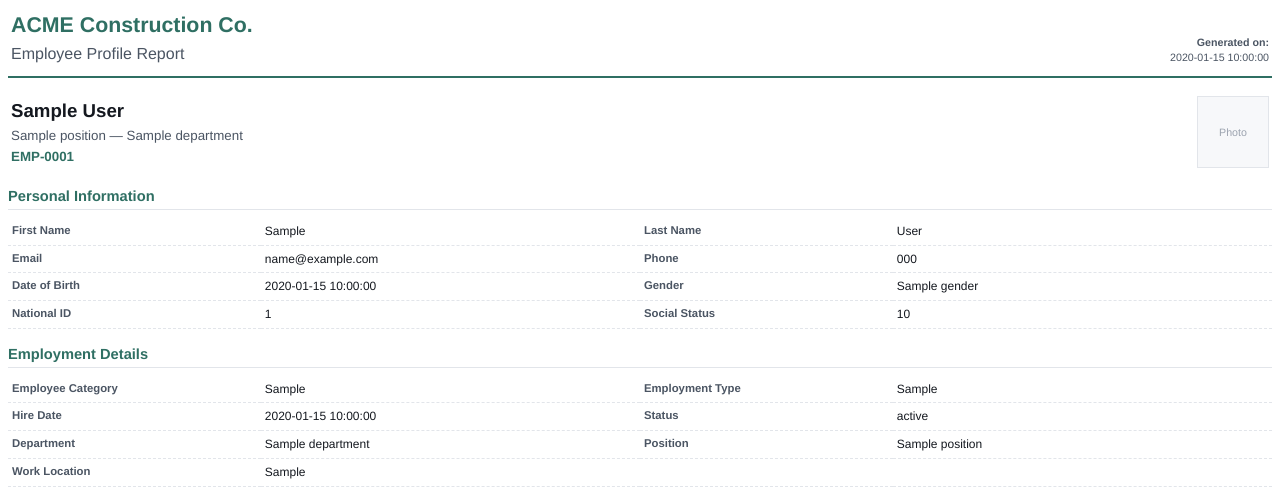
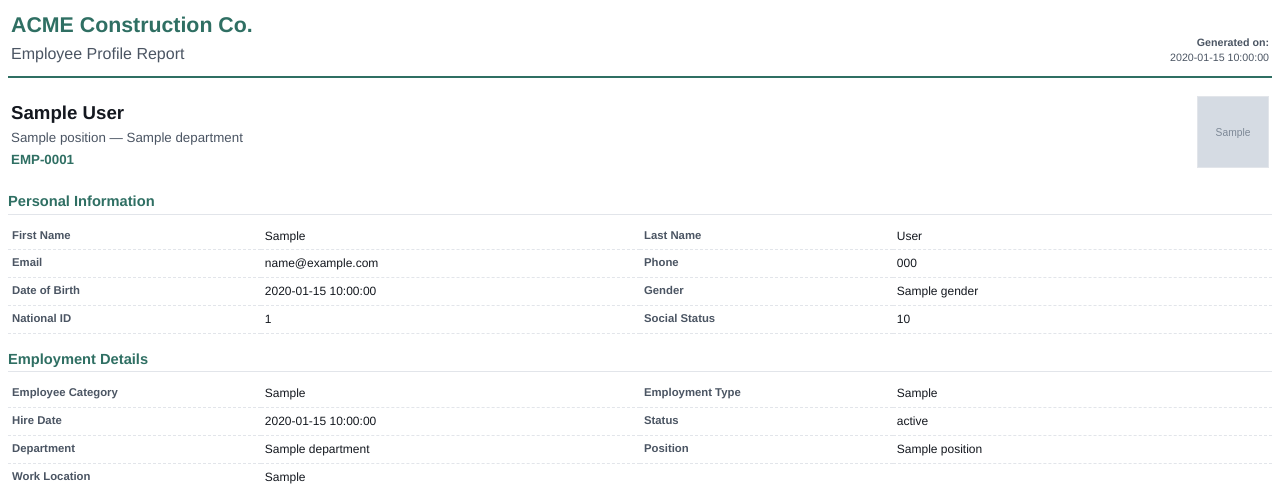
Before and after one commit to RoshD-08/employee_crud, a Flask app: template templates/profile_pdf.html in a window 1280 px wide. Shown: the top 490 px of the page. Run offline with Flask 3, Linux system fonts and the light colour scheme; the template is opened without the code that fills it: most values are stand-ins (such as "Sample title", 1, 10 or a date in 2020); grey boxes marked "Sample" are stand-in pictures; a database or web service that is not in the repository returns one stand-in record (values such as "Sample title"); some libraries are stand-ins or nearby versions.

Commit message:
fix: update profile PDF template to conditionally display employee photo or default placeholder

```diff
--- a/templates/profile_pdf.html
+++ b/templates/profile_pdf.html
@@ -90,9 +90,13 @@
                 <div style="font-size: 10pt; color: #2F6F63; margin-top: 3px; font-weight: bold;">EMP-{{ "%04d"|format(employee.id) }}</div>
             </td>
             <td style="width: 30%; text-align: right;" class="photo-cell">
-                <div style="width: 70px; height: 70px; background-color: #F7F8FA; border: 1px solid #E2E5EA; display: inline-block; text-align: center; line-height: 70px; color: #9ca3af; font-size: 8pt;">
-                    Photo
-                </div>
+                {% if employee.photo %}
+                    <img src="{{ base_dir }}/static/uploads/photos/{{ employee.photo }}" style="width: 70px; height: 70px; border: 1px solid #E2E5EA; display: inline-block;">
+                {% else %}
+                    <div style="width: 70px; height: 70px; background-color: #F7F8FA; border: 1px solid #E2E5EA; display: inline-block; text-align: center; line-height: 70px; color: #9ca3af; font-size: 8pt;">
+                        Photo
+                    </div>
+                {% endif %}
             </td>
         </tr>
     </table>
```
